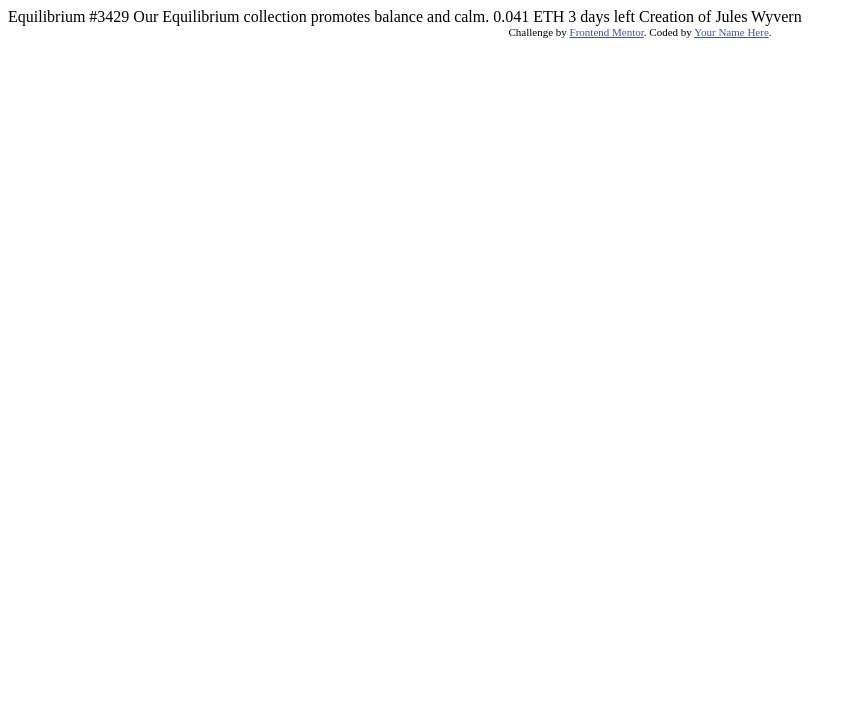
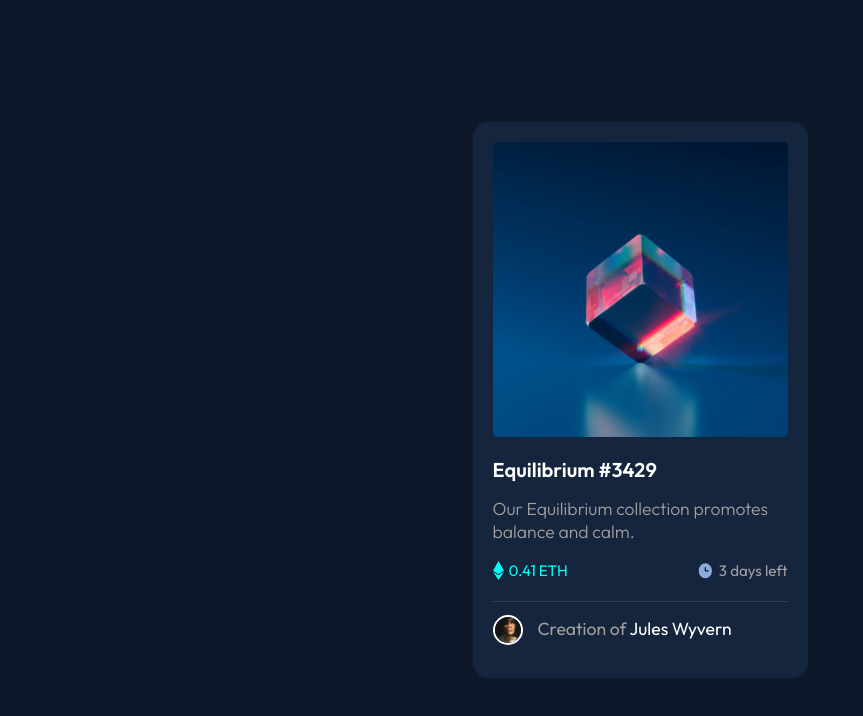
Before and after one commit to Galope-Jhean/NFT-preview-card, a plain HTML site: page index.html in a window 1280 px wide. Shown: the whole page, without its empty margins (0-863 px from the left). Drawn offline with Linux system fonts and the light colour scheme.

Commit message:
nft-preview-card-component

```diff
--- a/index.html
+++ b/index.html
@@ -2,32 +2,36 @@
 <html lang="en">
 <head>
   <meta charset="UTF-8">
-  <meta name="viewport" content="width=device-width, initial-scale=1.0"> <!-- displays site properly based on user's device -->
-
+  <meta name="viewport" content="width=device-width, initial-scale=1.0">
   <link rel="icon" type="image/png" sizes="32x32" href="./images/favicon-32x32.png">
-
   <title>Frontend Mentor | NFT preview card component</title>
-
-  <!-- Feel free to remove these styles or customise in your own stylesheet 👍 -->
-  <style>
-    .attribution { font-size: 11px; text-align: center; }
-    .attribution a { color: hsl(228, 45%, 44%); }
-  </style>
+  <link rel="stylesheet" href="styles.css">
 </head>
 <body>
-
-  Equilibrium #3429
-
-  Our Equilibrium collection promotes balance and calm.
-
-  0.041 ETH
-  3 days left
-
-  Creation of Jules Wyvern
-
-  <div class="attribution">
-    Challenge by <a href="https://www.frontendmentor.io?ref=challenge" target="_blank">Frontend Mentor</a>.
-    Coded by <a href="#">Your Name Here</a>.
-  </div>
+  <main>
+    <div class="card">
+      <img src="images/image-equilibrium.jpg" class="nft" alt="A cube image">
+      <div class="content">
+        <h2>Equilibrium #3429</h2>
+        <p>Our Equilibrium collection promotes balance and calm.</p>
+        <div class="price">
+          <ul>
+            <li>
+              <img src="images/icon-ethereum.svg" class="logo" alt="eth logo">
+              0.41 ETH
+            </li>
+            <li>
+              <img src="images/icon-clock.svg" class="logo" alt="clock logo">
+              3 days left
+            </li>
+          </ul>
+        </div>
+        <div class="credits">
+          <img src="images/image-avatar.png" alt="an image of Jules Wyvern">
+          <p>Creation of <span>Jules Wyvern</span></p>
+        </div>
+      </div>
+    </div>
+  </main>
 </body>
 </html>
--- /dev/null
+++ b/styles.css
@@ -0,0 +1,104 @@
+@import url('https://fonts.googleapis.com/css2?family=Outfit:wght@300;400;600&display=swap');
+
+* {
+    margin: 0;
+    padding: 0;
+    box-sizing: border-box;
+}
+
+body {
+    min-height: 100vh;
+    background-color: hsl(217, 54%, 11%);
+    font-family: 'Outfit', sans-serif;
+    font-size: 1.125rem;
+    display: grid;
+    place-items: center;
+}
+
+.card {
+    background-color: hsl(216, 50%, 16%);
+    width: 335px;
+    border-radius: 15px;
+}
+
+.card .nft {
+    width: 100%;
+    padding: 20px;
+    border-radius: 25px;
+    margin-bottom: -25px;
+}
+
+.content {
+    color: hsl(0, 0%, 100%);
+    padding: 20px;
+}
+
+.content h2 {
+    font-weight: 600;
+    font-size: 20px;
+    margin-bottom: 15px;
+}
+
+.content h2:hover {
+    color: hsl(178, 100%, 50%);
+    cursor: pointer;
+}
+
+.content p {
+    color: hsl(0, 2%, 63%);
+    margin-bottom: 18px;
+    font-weight: 300;
+    font-size: 1.1rem;
+}
+
+.content ul {
+    list-style-type: none;
+    font-weight: 400;
+    font-size: 0.95rem;
+}
+
+.content .logo {
+    margin-right: 5px;
+}
+
+.content ul li {
+    display: flex;
+    color: hsl(0, 2%, 63%);
+}
+
+.content ul li:nth-child(1) {
+    color: hsl(178, 100%, 50%);
+    float: left;
+}
+
+.content ul li:nth-child(2) {
+    float: right;
+}
+
+.content .price {
+    padding-bottom: 40px;
+    border-bottom: 1px solid hsl(215, 32%, 27%);
+}
+
+.content .credits {
+    display: flex;
+    justify-content: start;
+    align-items: center;
+}
+
+.content .credits img {
+    width: 30px;
+    border: 2px solid white;
+    border-radius: 50%;
+}
+
+.content .credits p {
+    font-weight: 400;
+    font-size: 1.1rem;
+    margin-top: 15px;
+    margin-left: 15px;
+}
+
+.content .credits p span {
+    color: white;
+}
```
Also changed, not shown: 6 other files.
